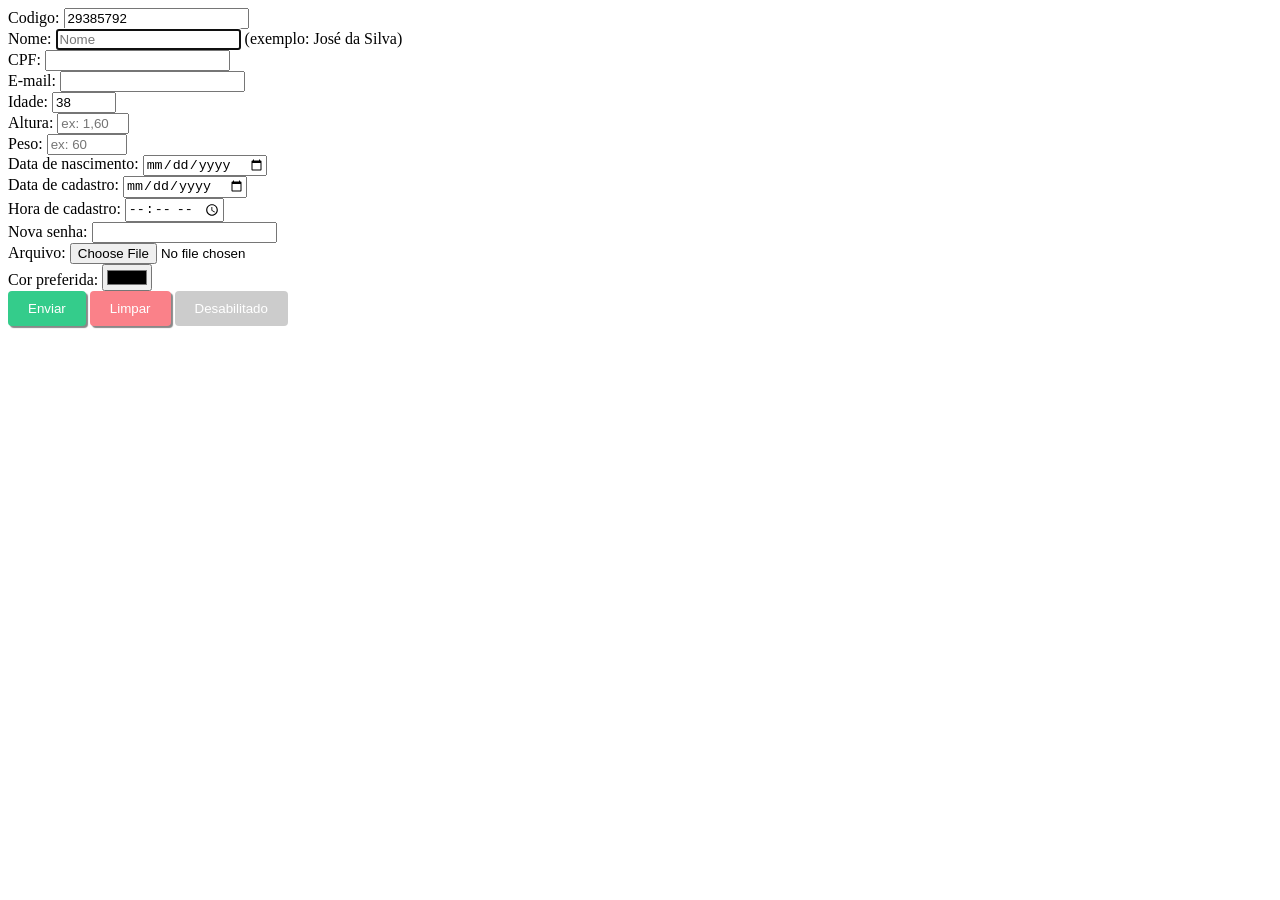
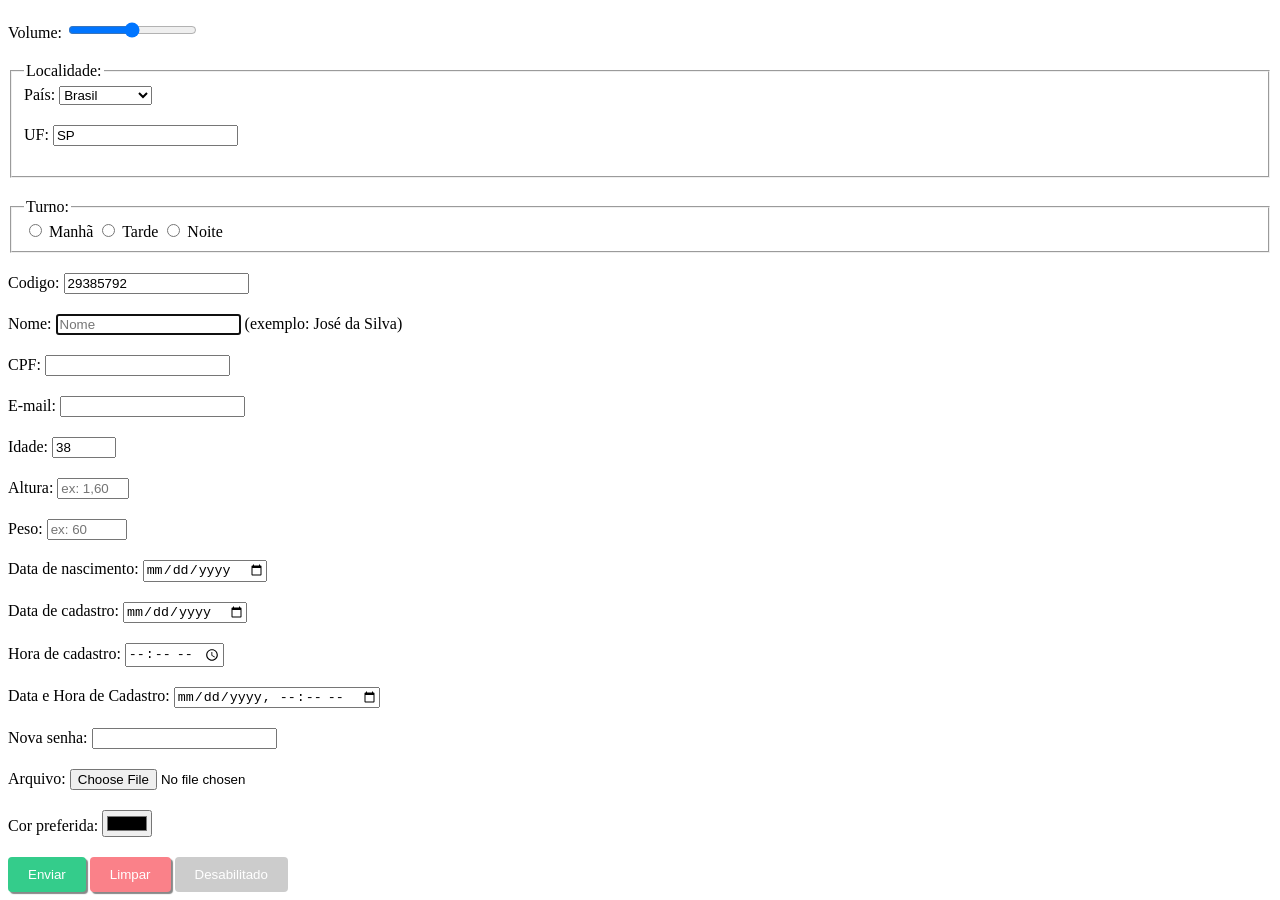
Before and after one commit to JoaoRoccella/formulario-html, a plain HTML site: page index.html in a window 1280 px wide. Before the commit the page ends 800 px from the top, so only its background shows below. Drawn offline with Linux system fonts and the light colour scheme.

Commit message:
demo: select, range, fieldset, radio, datalist

```diff
--- a/index.html
+++ b/index.html
@@ -3,11 +3,57 @@
 <head>
     <meta charset="UTF-8">
     <meta name="viewport" content="width=device-width, initial-scale=1.0">
-    <title>Formulario HTML</title>
+    <title>Formulário HTML</title>
     <link rel="stylesheet" href="./style.css">
 </head>
 <body>
     <form action="">
+
+        <div class="controle-form">
+            <label for="volume">Volume:</label>
+            <input type="range" id="volume" min="0" max="100" step="25">
+        </div>
+
+        <fieldset>
+            <legend>Localidade:</legend>
+
+            <label for="pais">País:</label>
+            <select id="pais">
+                <option value="0">Afeganistão</option>
+                <option value="1">Argentina</option>
+                <option value="2" selected>Brasil</option>
+                <option value="3">Canadá</option>
+            </select>
+
+            <div class="controle-form">
+                <label for="selectUF">UF:</label>
+                <input list="uf" value="SP" id="selectUF">
+            </div>
+        </fieldset>
+
+        <div class="controle-form">
+
+            <fieldset>
+                <legend>Turno:</legend>
+
+                <input type="radio" name="turno" id="manha">
+                <label for="manha">Manhã</label>
+
+                <input type="radio" name="turno" id="tarde">
+                <label for="tarde">Tarde</label>
+
+                <input type="radio" name="turno" id="noite">
+                <label for="noite">Noite</label>
+            </fieldset>
+
+        </div>
+
+        <datalist id="uf">
+            <option value="AP">Amapá</option>
+            <option value="CE">Ceará</option>
+            <option value="SP">São Paulo</option>
+            <option value="TO">Tocantins</option>
+        </datalist>
 
         <div class="controle-form">
             <label for="codigo">Codigo:</label>
@@ -60,6 +106,11 @@
         </div>
 
         <div class="controle-form">
+            <label for="dataHoraCadastro">Data e Hora de Cadastro:</label>
+            <input type="datetime-local" id="dataHoraCadastro">
+        </div>
+
+        <div class="controle-form">
             <label for="novaSenha">Nova senha:</label>
             <input type="password" id="novaSenha">
         </div>
--- a/style.css
+++ b/style.css
@@ -1,3 +1,7 @@
+.controle-form {
+    margin: 20px 0;
+}
+
 button[type="submit"],
 button[type="button"] {
     background-color: #34cc8b;
```
